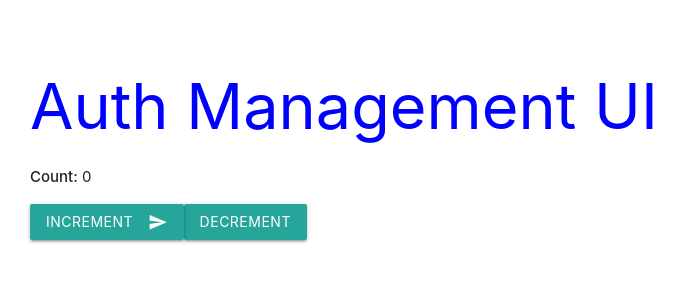
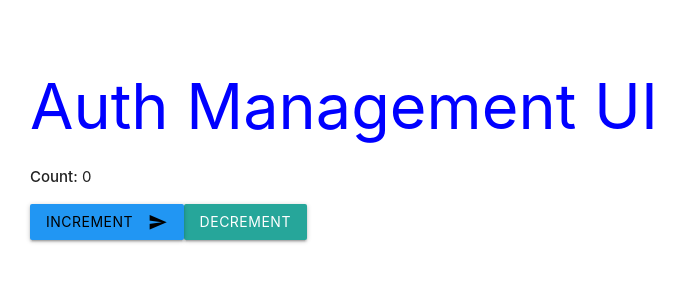
Before and after one commit to craigmiller160/auth-management-ui-vue, a Vue app: page / in a window 1280 px wide. Shown: the top 300 px of the page, without its empty margins (0-688 px from the left). Built offline with nearby package versions, Linux system fonts and the light colour scheme.

Commit message:
Played around with more CSS stuff

```diff
--- a/src/App.vue
+++ b/src/App.vue
@@ -1,7 +1,7 @@
 <template>
   <h1>Auth Management UI</h1>
   <p><strong>Count:</strong> {{ state.count }}</p>
-  <button class="btn waves-effect waves-light" @click="increment">
+  <button class="btn waves-effect waves-light blue black-text" @click="increment">
     Increment
     <i class="material-icons right">send</i>
   </button>
```
